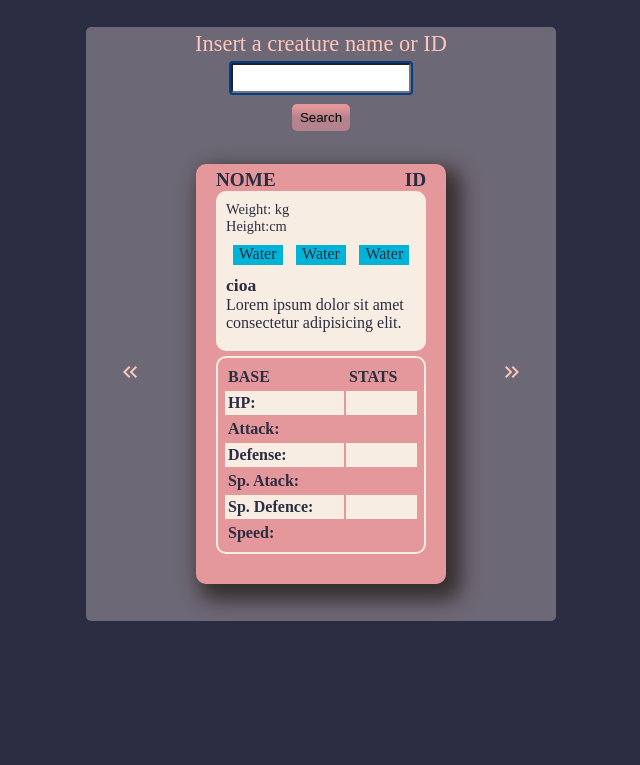
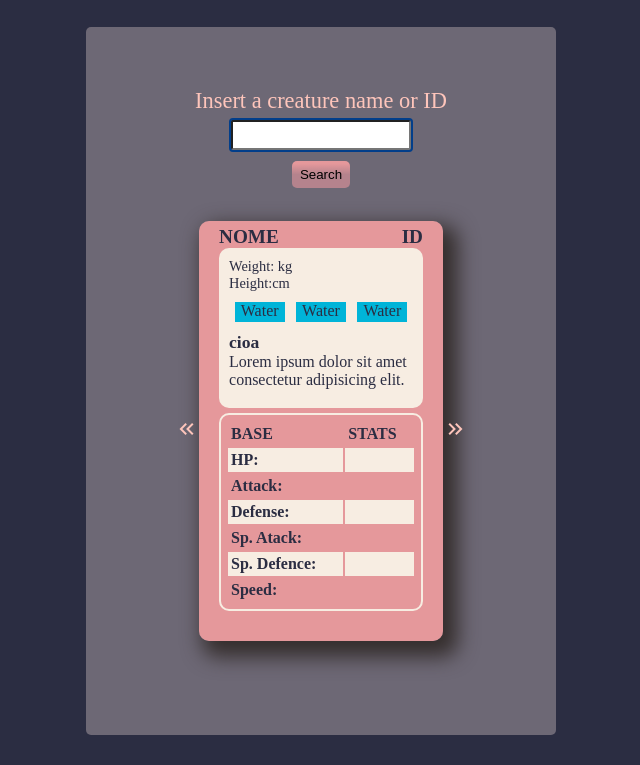
Before and after one commit to lcarta/Build-an-RPG-Creature-Search-App, a plain HTML site: page index.html in a window 1280 px wide. Shown: the part 70-835 px from the top of the page, without its empty margins (319-959 px from the left). Before the commit the page ends 800 px from the top, so only its background shows below. Drawn offline with nearby package versions, Linux system fonts and the light colour scheme.

Commit message:
modified:   styles.css

```diff
--- a/styles.css
+++ b/styles.css
@@ -26,7 +26,7 @@ h1 {
   text-align: center;
   margin: 30px auto 0 auto;
   max-width: 470px;
-  padding: 4px;
+  padding: 5%;
   border-radius: 5px;
 }
 
```
